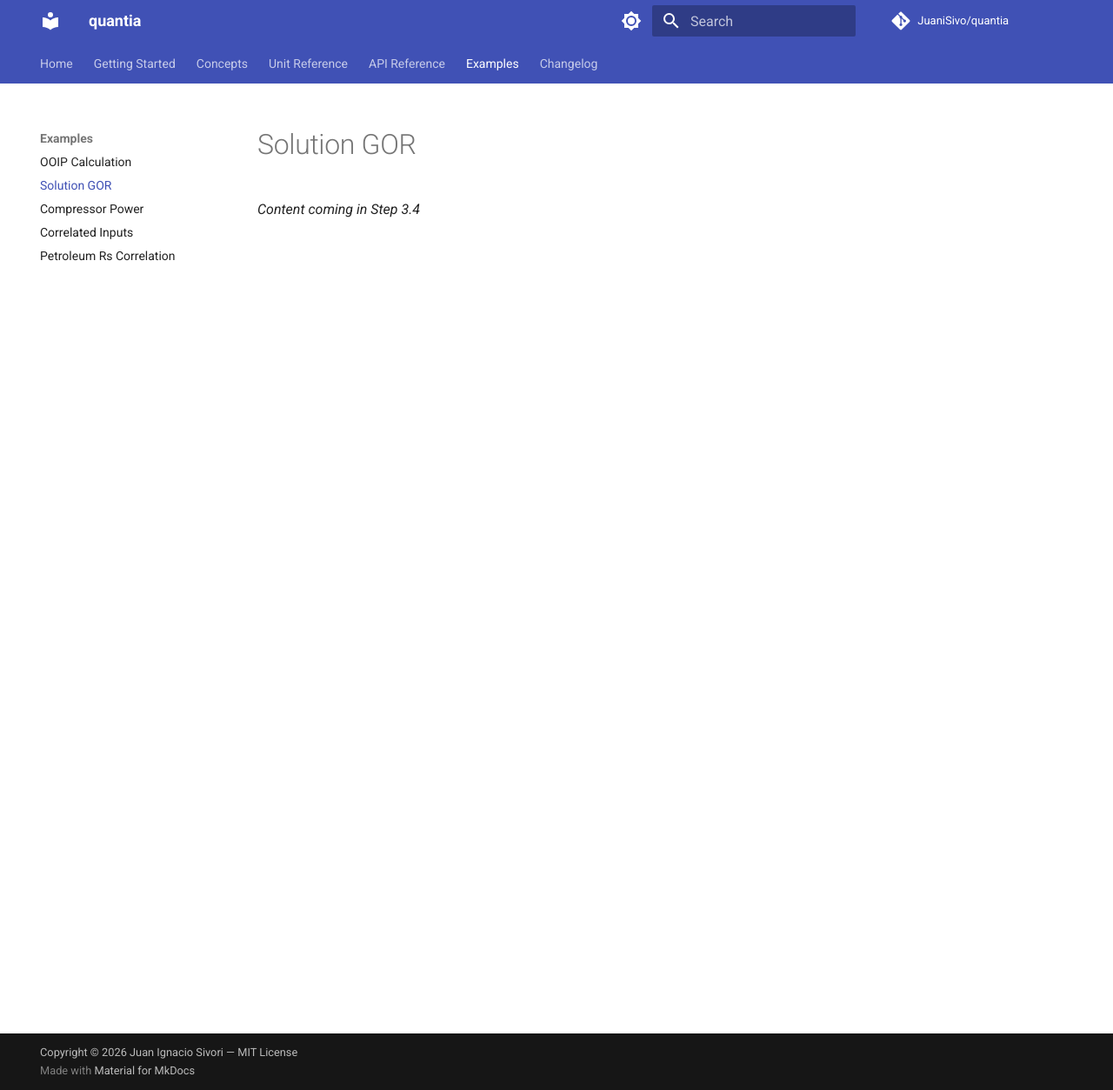
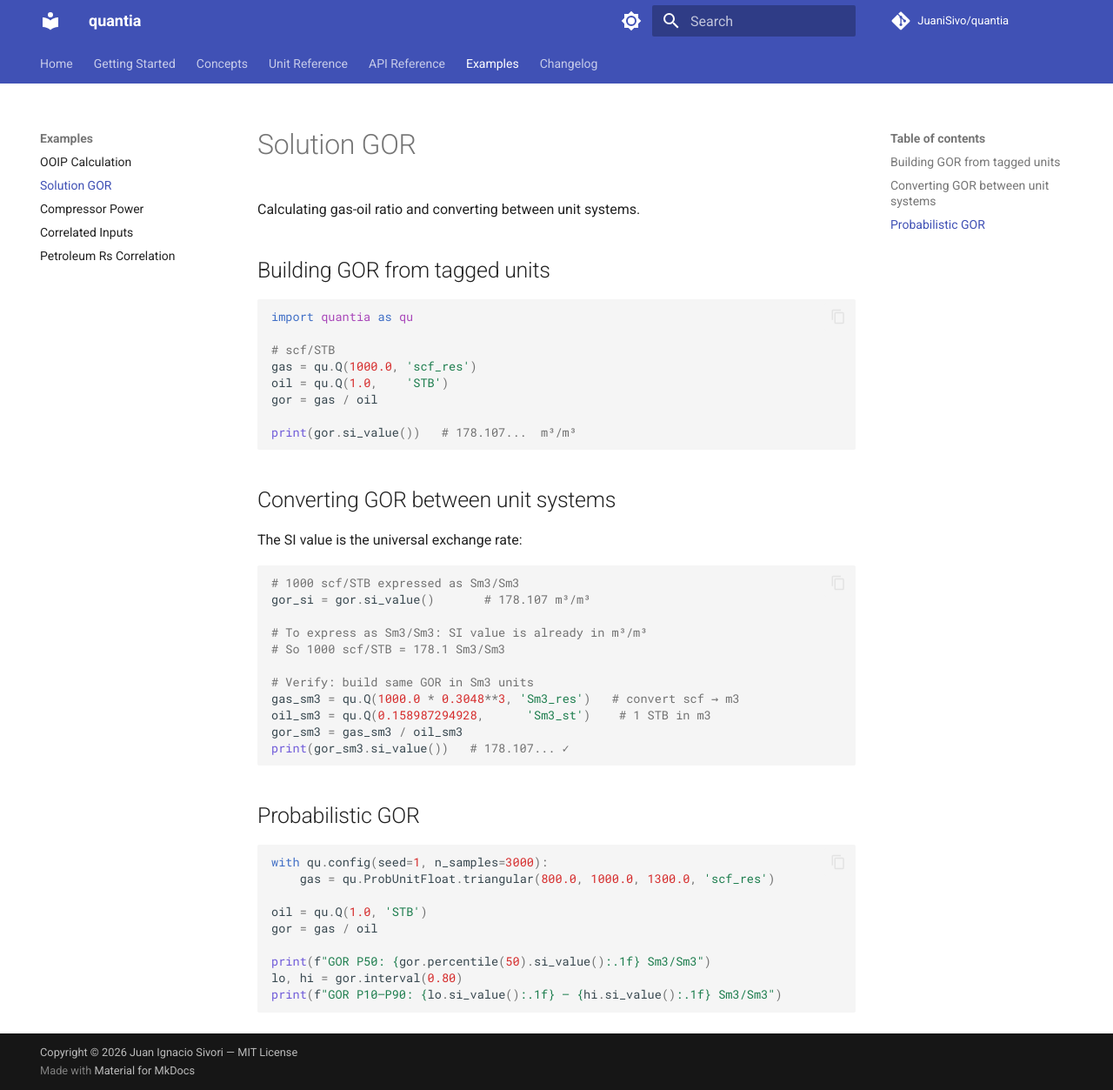
Before and after one commit to JuaniSivo/quantia, an MkDocs documentation site: the page built from docs/examples/gor.md, in a window 1280 px wide and 1253 px high. Shown: the whole window at 87% size. Built offline with MkDocs 1.6.1 and Material for MkDocs 9.7.7, drawn with Linux system fonts in a browser that asks for light colours; comment, search, counter and statistics services are not loaded.

Commit message:
docs(examples): OOIP, GOR, and compressor power worked examples
ooip.md: deterministic, independent MC, and correlated MC versions.
gor.md: tagged unit GOR construction, unit conversion, probabilistic GOR.
compressor.md: uncertain efficiency and flow rate through power calculation.

````diff
--- a/docs/examples/gor.md
+++ b/docs/examples/gor.md
@@ -1,3 +1,45 @@
 # Solution GOR
 
-*Content coming in Step 3.4*
+Calculating gas-oil ratio and converting between unit systems.
+
+## Building GOR from tagged units
+```python
+import quantia as qu
+
+# scf/STB
+gas = qu.Q(1000.0, 'scf_res')
+oil = qu.Q(1.0,    'STB')
+gor = gas / oil
+
+print(gor.si_value())   # 178.107...  m³/m³
+```
+
+## Converting GOR between unit systems
+
+The SI value is the universal exchange rate:
+```python
+# 1000 scf/STB expressed as Sm3/Sm3
+gor_si = gor.si_value()       # 178.107 m³/m³
+
+# To express as Sm3/Sm3: SI value is already in m³/m³
+# So 1000 scf/STB = 178.1 Sm3/Sm3
+
+# Verify: build same GOR in Sm3 units
+gas_sm3 = qu.Q(1000.0 * 0.3048**3, 'Sm3_res')   # convert scf → m3
+oil_sm3 = qu.Q(0.158987294928,      'Sm3_st')    # 1 STB in m3
+gor_sm3 = gas_sm3 / oil_sm3
+print(gor_sm3.si_value())   # 178.107... ✓
+```
+
+## Probabilistic GOR
+```python
+with qu.config(seed=1, n_samples=3000):
+    gas = qu.ProbUnitFloat.triangular(800.0, 1000.0, 1300.0, 'scf_res')
+
+oil = qu.Q(1.0, 'STB')
+gor = gas / oil
+
+print(f"GOR P50: {gor.percentile(50).si_value():.1f} Sm3/Sm3")
+lo, hi = gor.interval(0.80)
+print(f"GOR P10–P90: {lo.si_value():.1f} – {hi.si_value():.1f} Sm3/Sm3")
+```
````
Also changed, not shown: docs/examples/compressor.md (+28 -1 lines), docs/examples/ooip.md (+51 -0 lines).
